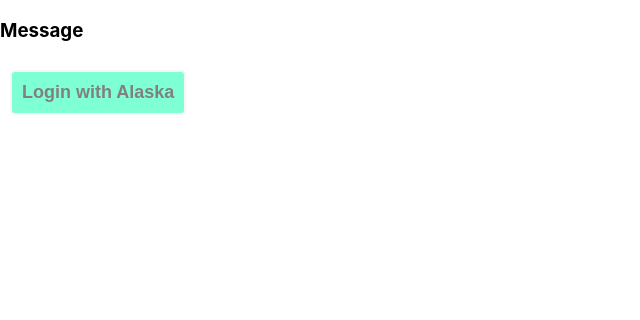
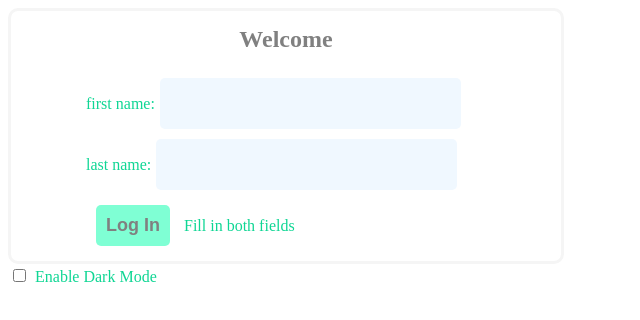
Before and after one commit to Yasir-ali-dev/react-hooks, a React (Create React App) app: page / in a window 1280 px wide. Shown: the top 320 px of the page, without its empty margins (0-640 px from the left). Built offline with nearby package versions, Linux system fonts and the light colour scheme.

Commit message:
multipleContext handled example added

```diff
--- a/src/App.css
+++ b/src/App.css
@@ -53,16 +53,33 @@ button{
   padding: 10px 10px;
 }
 
+label{
+  color:  rgb(15, 214, 148);
+}
 input{
   margin: 5px 5px;
 }
 h1{
   margin: 10px 10px;
-text-align: center;
+  text-align: center;
+  color: gray;
+}
+
+.multi_form{
+  color: rgb(99, 117, 223);
+  width: 400px;
+  border: 3px solid whitesmoke;
+  height: 250px;
+  padding: 0px 75px;
+  border-radius: 10px;
+  display: flex;
+  flex-direction: column;
+  align-items: center;
+  justify-content: space-around;
 }
 
 .form {
-    color: white;
+    color: rgb(99, 117, 223);
     width: 400px;
     border: 3px solid whitesmoke;
     height: 170px;
--- a/src/App.js
+++ b/src/App.js
@@ -1,5 +1,6 @@
 import "./App.css";
 import LoginForm from "./useContextContainer/LoginForm";
+import MultipleContexts from "./useContextContainer/MultipleContexts";
 import UseContextObjectUpdate from "./useContextContainer/UseContextObjectUpdate";
 
 // import TodoApp from "./useReducerContainer/Todo/TodoApp";
@@ -8,7 +9,7 @@ import UseContextObjectUpdate from "./useContextContainer/UseContextObjectUpdate
 // import UseReducer_B from "./useReducerContainer/UseReducer_B";
 
 function App() {
-  return <UseContextObjectUpdate />;
+  return <MultipleContexts />;
 }
 
 export default App;
--- a/src/index.css
+++ /dev/null
@@ -1,13 +0,0 @@
-body {
-  margin: 0;
-  font-family: -apple-system, BlinkMacSystemFont, 'Segoe UI', 'Roboto', 'Oxygen',
-    'Ubuntu', 'Cantarell', 'Fira Sans', 'Droid Sans', 'Helvetica Neue',
-    sans-serif;
-  -webkit-font-smoothing: antialiased;
-  -moz-osx-font-smoothing: grayscale;
-}
-
-code {
-  font-family: source-code-pro, Menlo, Monaco, Consolas, 'Courier New',
-    monospace;
-}
--- /dev/null
+++ b/src/useContextContainer/MultipleContexts.jsx
@@ -0,0 +1,123 @@
+import React, {  useContext, useState } from 'react'
+
+const CurrentUserContext=React.createContext(null);
+const ThemeContext=React.createContext(null);
+
+const MultipleContexts = () => {
+    const [theme,setTheme]=useState("white");
+    const [currentUser,setCurrentUser]=useState(null);
+
+  return (
+    <CurrentUserContext.Provider value={{currentUser,setCurrentUser}}>
+        <ThemeContext.Provider value={theme}>
+           <WelcomePanel/>
+           <label htmlFor="">
+            <input
+                type="checkbox"
+                checked={theme === "grey" ? true :false  }
+                onChange={()=>setTheme((prevTheme)=>{
+                    if(prevTheme === "grey"){
+                        return "white";
+                    }
+                    return "grey"
+                })
+
+                }
+            /> Enable Dark Mode
+            </label>
+        </ThemeContext.Provider>
+    </CurrentUserContext.Provider>
+  )
+}
+
+
+const WelcomePanel=()=>{
+    const{currentUser}=useContext(CurrentUserContext);
+
+    return(
+        <Panel title="Welcome">
+            {
+                currentUser !== null
+                ? <Greeting/>
+                : <Form/>
+            }
+        </Panel>
+    )
+}
+
+const Panel =({title,children})=>{
+    const theme= useContext(ThemeContext);
+    const styled={
+        backgroundColor:theme,
+    }
+    const styledHeading={
+        color:theme === "grey" ?"white":"grey",
+    }
+
+    return(
+        <section className='multi_form' style={styled}>
+            <h1 style={styledHeading}>{title}</h1>
+            {children}
+        </section>
+    )
+}
+
+const Greeting=()=>{
+    const {currentUser}=useContext(CurrentUserContext);
+    const theme = useContext(ThemeContext);
+
+    const styledHeading={
+        color : theme === "grey" ?"rgb(15, 214, 148)" :"grey"
+    }
+    return(
+    <>
+        <h3
+            style={styledHeading}
+        >You Logged in as {currentUser.name}</h3>
+    </>
+    )
+}
+
+const Form=()=>{
+    const {setCurrentUser}=useContext(CurrentUserContext);
+    const [firstName,setFirstName]=useState("");
+    const [lastName,setLastName]=useState("");
+    const canLogin = firstName !=="" && lastName!=="";
+    return(
+        <form >
+            <label htmlFor="firstName">
+            first name:
+                <input
+                    type="text"
+                    value={firstName}
+                    onChange={(e)=> setFirstName(e.target.value)}
+                />
+            </label><br/>
+            <label htmlFor="lastName">
+            last name:
+                <input
+                    type="text"
+                    value={lastName}
+                    onChange={(e)=> setLastName(e.target.value)}
+                />
+            </label>
+            <label>
+                <button
+                    disabled={!canLogin}
+                    onClick={(e)=>{
+                        e.preventDefault();
+                        setCurrentUser({
+                            name: firstName+" "+lastName,
+                        });
+                    }}
+                >Log In</button> {!canLogin && "Fill in both fields"}
+            </label>
+        </form>
+    )
+}
+
+
+
+
+
+export default MultipleContexts
--- a/src/useContextContainer/UseContextObjectUpdate.jsx
+++ b/src/useContextContainer/UseContextObjectUpdate.jsx
@@ -21,7 +21,7 @@ const UseContextObjectUpdate = () => {
 const Form =()=>{
     return(
         <Panel title={"Message"}>
-            <LoginButton/>
+            <LoginButton />
         </Panel>
     )
 }
@@ -29,14 +29,10 @@ const Form =()=>{
 const Panel =({children,title})=>{
     const {currentUser}=useContext(CurrentUserContext);
     console.log(currentUser);
-    if(currentUser !== null){
-        return(
-            <h1>You are already Login with Alaska</h1>
-        )
-    }
+
 
     return(
-        <section>
+        <section className='form'>
             <h3>{title}</h3>
             {children}
         </section>
@@ -44,7 +40,12 @@ const Panel =({children,title})=>{
 }
 
 const LoginButton =()=>{
-    const {setCurrentUser} =useContext(CurrentUserContext);
+    const {setCurrentUser,currentUser} =useContext(CurrentUserContext);
+    if(currentUser !== null){
+        return(
+            <h1>You are already Login with Alaska</h1>
+        )
+    }
     return(
         <Button
             onClick={()=> setCurrentUser("Alaska") }
```
Also changed, not shown: src/index.js (+5 -6 lines).
